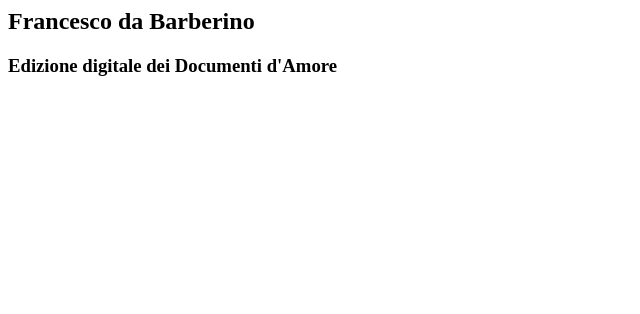
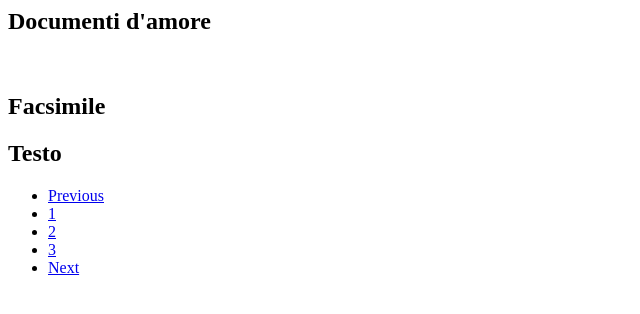
Before and after one commit to tmancinelli/documentaamoris, a plain HTML site: page index.html in a window 1280 px wide. Shown: the whole page, without its empty margins (0-640 px from the left). Drawn offline with Linux system fonts and the light colour scheme.

Commit message:
First UI

```diff
--- a/index.html
+++ b/index.html
@@ -1,23 +1,42 @@
 <?xml version="1.0" encoding="UTF-8"?>
 <div xmlns="http://www.w3.org/1999/xhtml" data-template="templates:surround" data-template-with="templates/page.html" data-template-at="container">
-
-    <div class="container">
+      <h2>Documenti d'amore</h2>
+       <br/>
+      <div class="container">
+        <!-- Example row of columns -->
         <div class="row">
-            <div class="span6">
-                <h2>Francesco da Barberino</h2>
-                <h3>Edizione digitale dei Documenti d'Amore</h3>
+          <div class="col-md-6">
+            <h2>Facsimile</h2>
+            <div class="card">
+                <div data-template="manuscript:viewImage"/>
             </div>
+            <p/>
+          </div>
+          <div class="col-md-6">
+          <h2>Testo</h2>
+          <div class="card">
+            <div data-template="manuscript:viewText"/>
+            </div>
+          </div>
         </div>
-
-        <div class="row">
-            <div class="span6">
-                <canvas id="canvas"/>
-            </div>
-            <div class="span6" id="text"/>
+        <div class="card-block">
+        <ul class="pagination">
+          <li class="page-item">
+                    <a class="page-link" href="#">Previous</a>
+                </li>
+          <li class="page-item">
+                    <a class="page-link" href="#">1</a>
+                </li>
+          <li class="page-item">
+                    <a class="page-link" href="#">2</a>
+                </li>
+          <li class="page-item">
+                    <a class="page-link" href="#">3</a>
+                </li>
+          <li class="page-item">
+                    <a class="page-link" href="#">Next</a>
+                </li>
+        </ul>
         </div>
-
-        <div class="col-md-12">
-            <div data-template="manuscript:view"/>
-        </div>
-        </div>
+      </div> <!-- /container -->
 </div>
```
Also changed, not shown: data/config.xml (+8 -8 lines), templates/page.html (+21 -16 lines), 1 other file.
